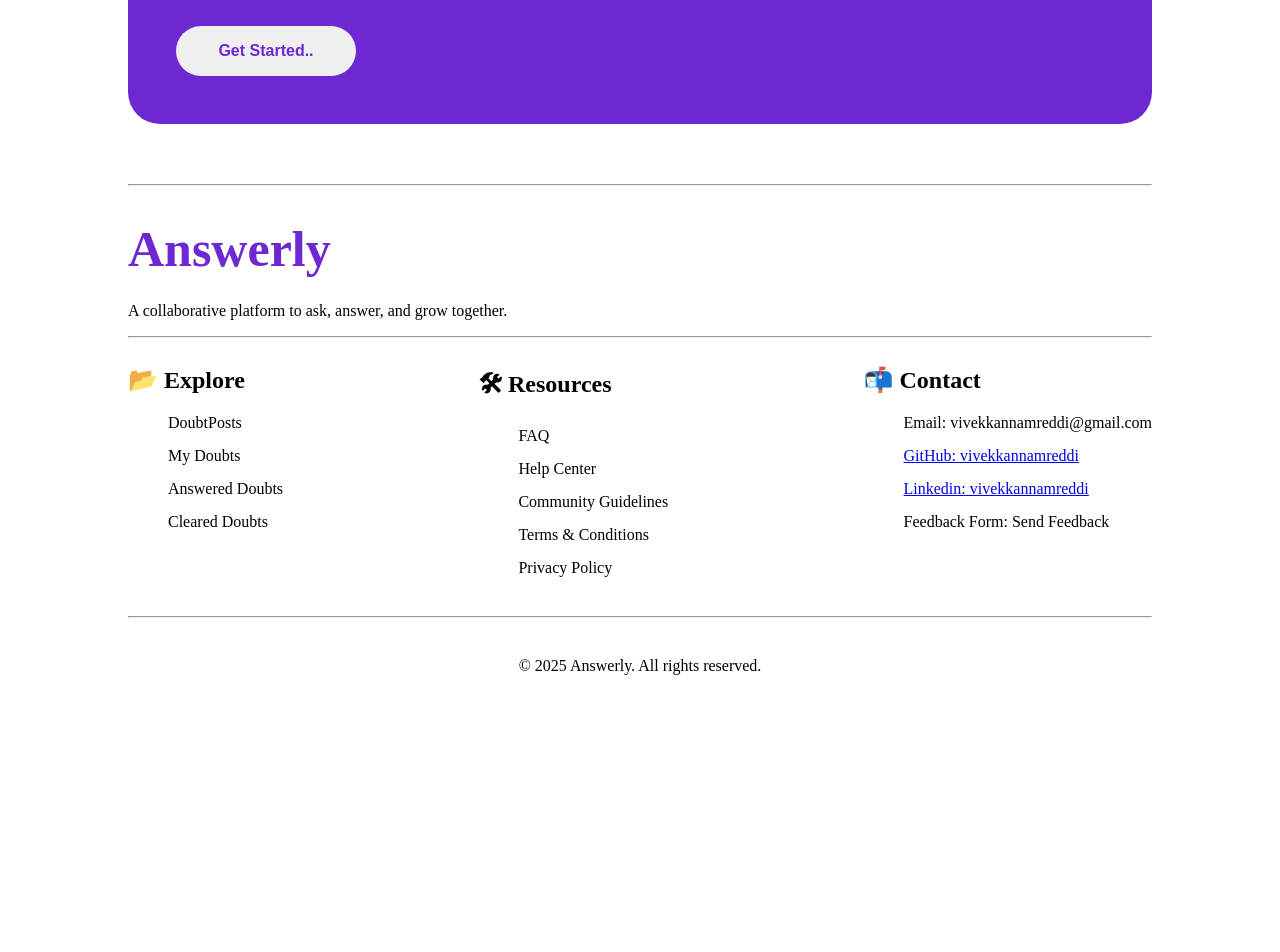
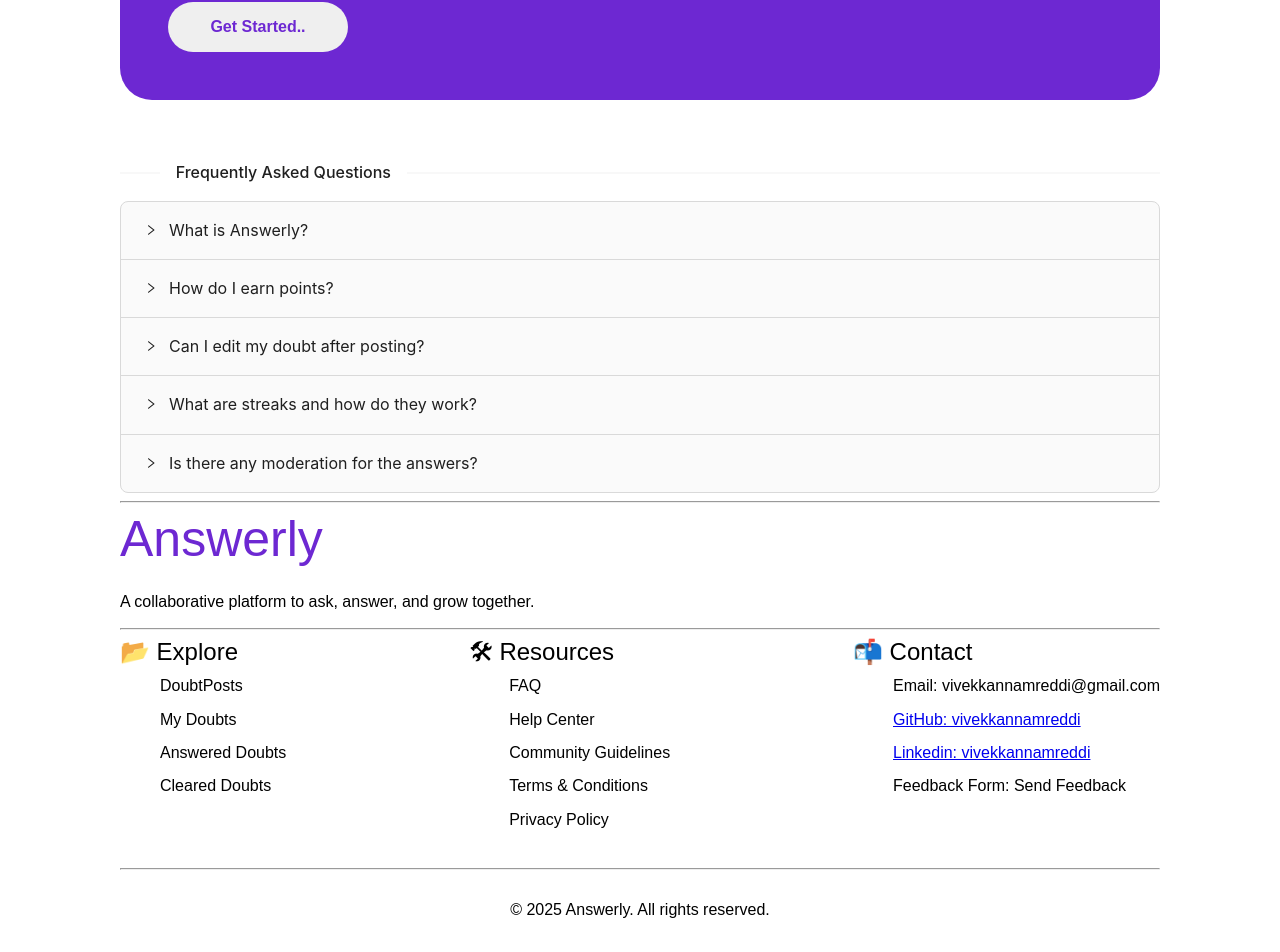
Before and after one commit to vivekkannamreddi/Answerly-EmpowerLearning, a React (Vite) app: page / in a window 1280 px wide. Shown: the part 835-1787 px from the top of the page. Before the commit the page ends 1541 px from the top, so only its background shows below. Built offline with nearby package versions, Linux system fonts and the light colour scheme.

Commit message:
added collapse

```diff
--- a/package.json
+++ b/package.json
@@ -14,6 +14,7 @@
     "@emotion/styled": "^11.14.0",
     "@mui/icons-material": "^7.1.0",
     "@mui/material": "^7.1.0",
+    "antd": "^5.25.3",
     "axios": "^1.9.0",
     "bcryptjs": "^3.0.2",
     "dotenv": "^16.5.0",
--- a/src/App.jsx
+++ b/src/App.jsx
@@ -14,6 +14,8 @@ import Answered from './pages/answered/Answered.jsx'
 import Profile from './components/Profile.jsx'
 import Edit from './components/Edit.jsx'
 import Landing from './components/Landing.jsx'
+import 'antd/dist/reset.css';
+
 
 function App() {
 
--- /dev/null
+++ b/src/components/Collapse.jsx
@@ -0,0 +1,66 @@
+import React from 'react';
+import { Collapse, Divider } from 'antd';
+
+const questions = [
+  {
+    key: '1',
+    label: 'What is Answerly?',
+    children: (
+      <p>
+        Answerly is a collaborative platform where users can post and answer academic doubts, helping each other grow.
+      </p>
+    ),
+  },
+  {
+    key: '2',
+    label: 'How do I earn points?',
+    children: (
+      <p>
+        You earn points by answering doubts posted by other users. Higher-quality answers may give more points.
+      </p>
+    ),
+  },
+  {
+    key: '3',
+    label: 'Can I edit my doubt after posting?',
+    children: (
+      <p>
+        Yes, you can edit or delete your doubts from the "My Doubts" section at any time.
+      </p>
+    ),
+  },
+  {
+    key: '4',
+    label: 'What are streaks and how do they work?',
+    children: (
+      <p>
+        Streaks reward consistency. Answering at least one doubt per day maintains your streak and boosts your credibility.
+      </p>
+    ),
+  },
+  {
+    key: '5',
+    label: 'Is there any moderation for the answers?',
+    children: (
+      <p>
+        Yes, all content is community-moderated, and inappropriate answers can be reported and reviewed by moderators.
+      </p>
+    ),
+  },
+];
+
+const CustomCollapse = () => {
+  return (
+    <div >
+      <Divider orientation="left">Frequently Asked Questions</Divider>
+      <Collapse
+        accordion
+        size="large"
+        items={questions}
+        className="space-y-4"
+      />
+    </div>
+  );
+};
+
+export default CustomCollapse;
--- a/src/components/Landing.jsx
+++ b/src/components/Landing.jsx
@@ -1,11 +1,14 @@
 import React from 'react'
 import Hero from './Hero'
 import Footer from './Footer'
+import CustomCollapse from './Collapse';
+
 
 const Landing = () => {
   return (
     <div>
         <Hero/>
+        <CustomCollapse/>
         <Footer/>
     </div>
   )
```
Also changed, not shown: src/components/Collapse.css (added), 1 other file (tests, documents, lock files or other folders).
